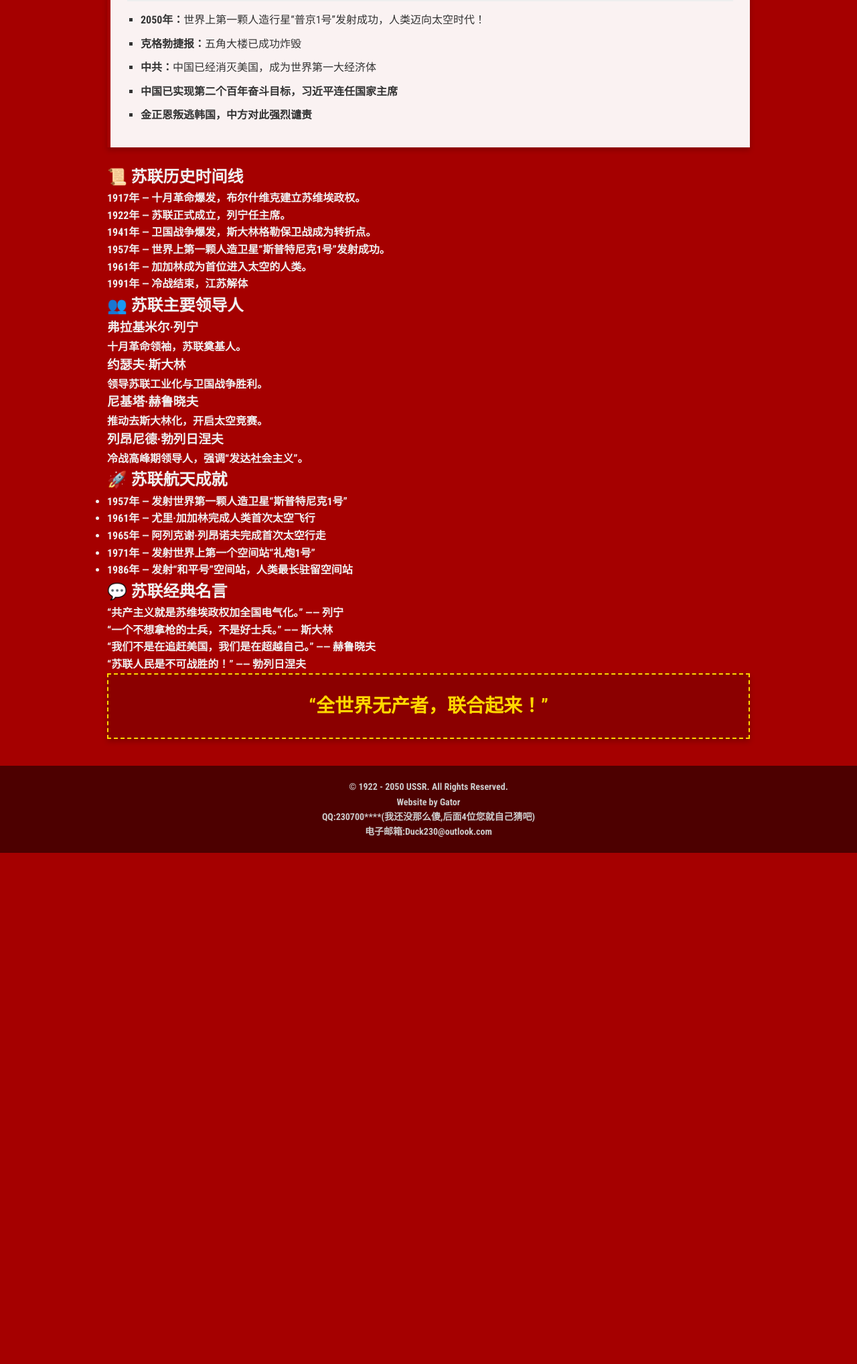
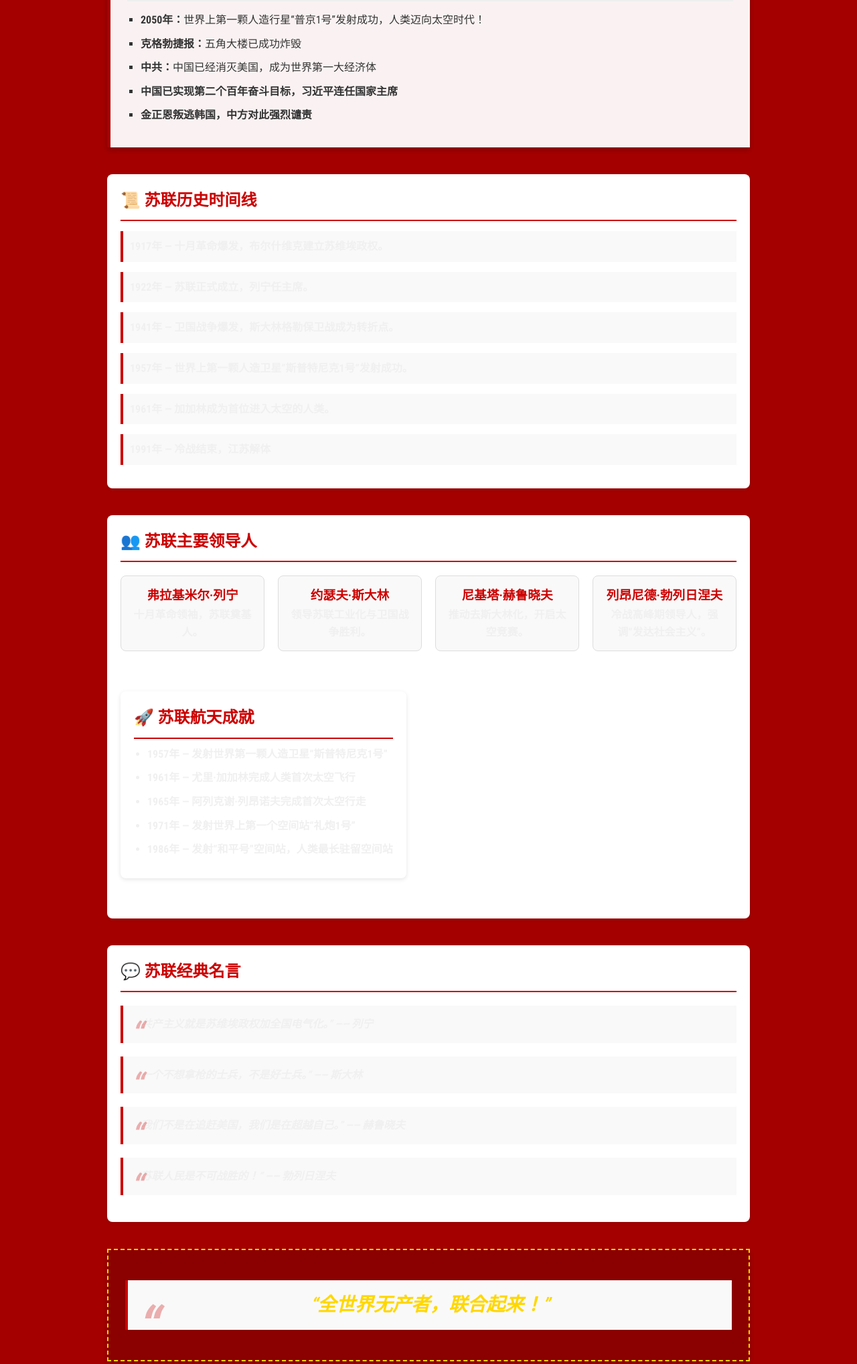
Before and after one commit to X2055/X2055, a PHP site: page / in a window 1280 px wide. Shown: the part 783-2819 px from the top of the page at 67% size. Before the commit the page ends 2056 px from the top, so only its background shows below. Run offline with PHP 8.4, Linux system fonts and the light colour scheme.

Commit message:
Update style.css

```diff
--- a/style.css
+++ b/style.css
@@ -144,3 +144,131 @@
         flex-wrap: wrap;
     }
 }
+/* 历史时间线 */
+.history-timeline {
+    margin: 40px 0;
+    padding: 20px;
+    background-color: #fff;
+    border-radius: 8px;
+    box-shadow: 0 2px 6px rgba(0,0,0,0.1);
+}
+
+.history-timeline h2 {
+    color: #cc0000;
+    border-bottom: 2px solid #cc0000;
+    padding-bottom: 10px;
+}
+
+.timeline .event {
+    margin: 15px 0;
+    padding: 10px;
+    background: #f9f9f9;
+    border-left: 4px solid #cc0000;
+}
+
+/* 领导人卡片 */
+.leaders-section {
+    margin: 40px 0;
+    padding: 20px;
+    background-color: #fff;
+    border-radius: 8px;
+    box-shadow: 0 2px 6px rgba(0,0,0,0.1);
+}
+
+.leaders-section h2 {
+    color: #cc0000;
+    border-bottom: 2px solid #cc0000;
+    padding-bottom: 10px;
+}
+
+.leader-cards {
+    display: flex;
+    flex-wrap: wrap;
+    gap: 20px;
+    margin-top: 20px;
+}
+
+.leader-card {
+    flex: 1 1 200px;
+    padding: 15px;
+    background: #f9f9f9;
+    border: 1px solid #ddd;
+    border-radius: 8px;
+    text-align: center;
+}
+
+.leader-card h3 {
+    color: #cc0000;
+    margin-top: 0;
+}
+
+/* 航天成就 */
+.space-achievements {
+    margin: 40px 0;
+    padding: 20px;
+    background-color: #fff;
+    border-radius: 8px;
+    box-shadow: 0 2px 6px rgba(0,0,0,0.1);
+}
+
+.space-achievements h2 {
+    color: #cc0000;
+    border-bottom: 2px solid #cc0000;
+    padding-bottom: 10px;
+}
+
+.space-achievements ul {
+    padding-left: 20px;
+}
+
+.space-achievements li {
+    margin: 10px 0;
+}
+
+/* 名言录 */
+.quotes-section {
+    margin: 40px 0;
+    padding: 20px;
+    background-color: #fff;
+    border-radius: 8px;
+    box-shadow: 0 2px 6px rgba(0,0,0,0.1);
+}
+
+.quotes-section h2 {
+    color: #cc0000;
+    border-bottom: 2px solid #cc0000;
+    padding-bottom: 10px;
+}
+
+blockquote {
+    margin: 20px 0;
+    padding: 15px 20px;
+    background: #f9f9f9;
+    border-left: 4px solid #cc0000;
+    font-style: italic;
+    position: relative;
+}
+
+blockquote:before {
+    content: "“";
+    font-size: 3em;
+    color: #cc0000;
+    position: absolute;
+    left: 10px;
+    top: 5px;
+    opacity: 0.3;
+}
+
+/* 页脚 */
+footer {
+    margin-top: 50px;
+    padding: 20px;
+    text-align: center;
+    background-color: #222;
+    color: #fff;
+    font-size: 0.9em;
+}
+
+footer p {
+    margin: 5px 0;
+}
```
